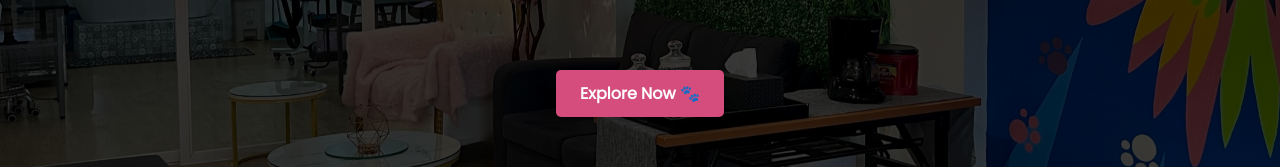
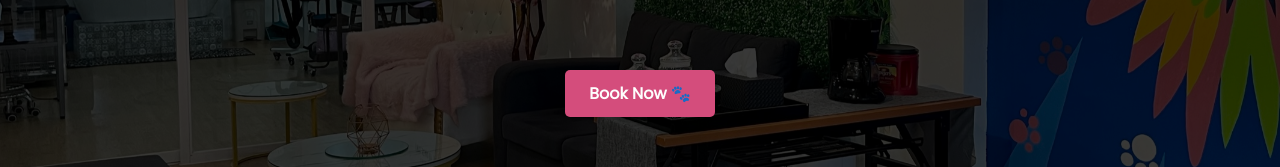
Before and after one commit to jerico-de/hungry-paws-website, a plain HTML site: page index.html in a window 1280 px wide. Shown: the part 556-723 px from the top of the page. Drawn offline with nearby package versions, Linux system fonts and the light colour scheme.

Commit message:
update: 'Explore Now' to 'Book Now' redirects to service page.

```diff
--- a/index.html
+++ b/index.html
@@ -53,7 +53,7 @@
         tail, and whisker gets the best care, while our cozy pet hotel gives them a safe and loving place to stay.
         We’re dedicated to creating happy tails for every pet, every time!
       </p>
-      <a href="#our-shop" class="btn hero-btn">Explore Now 🐾</a>
+      <a href="services.html" class="btn hero-btn">Book Now 🐾</a>
     </div>
   </section>
 
```
